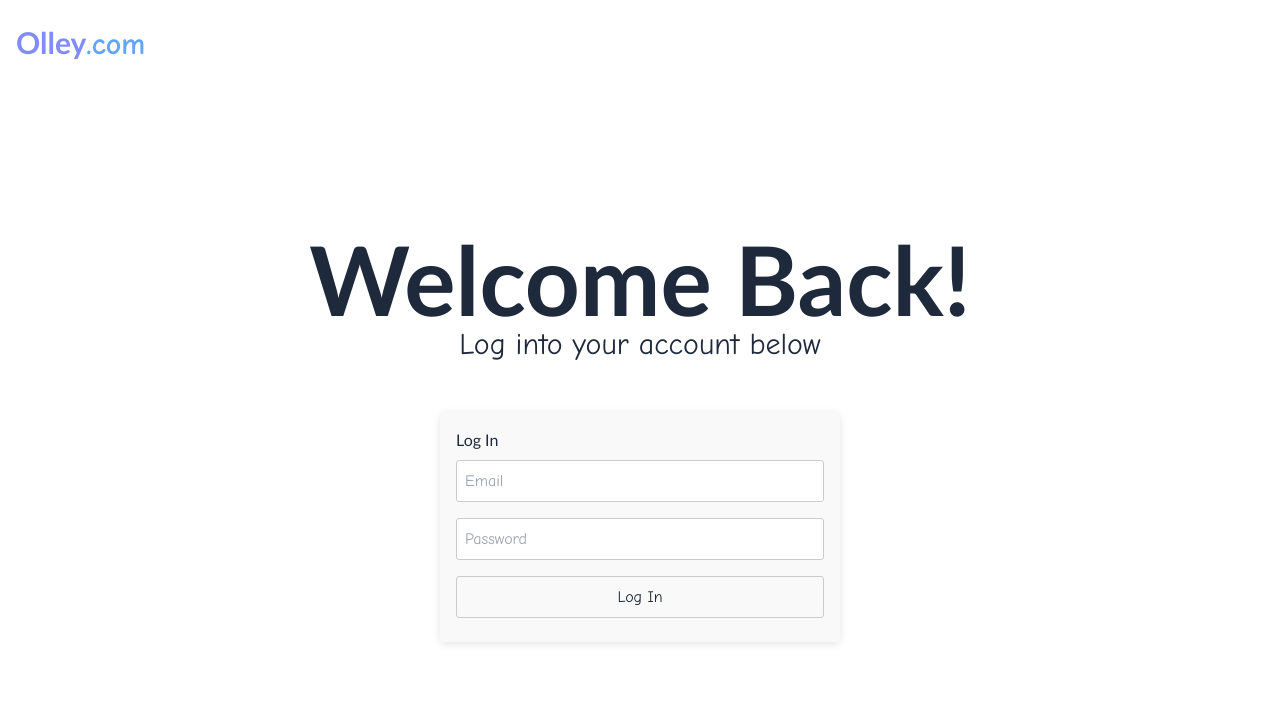
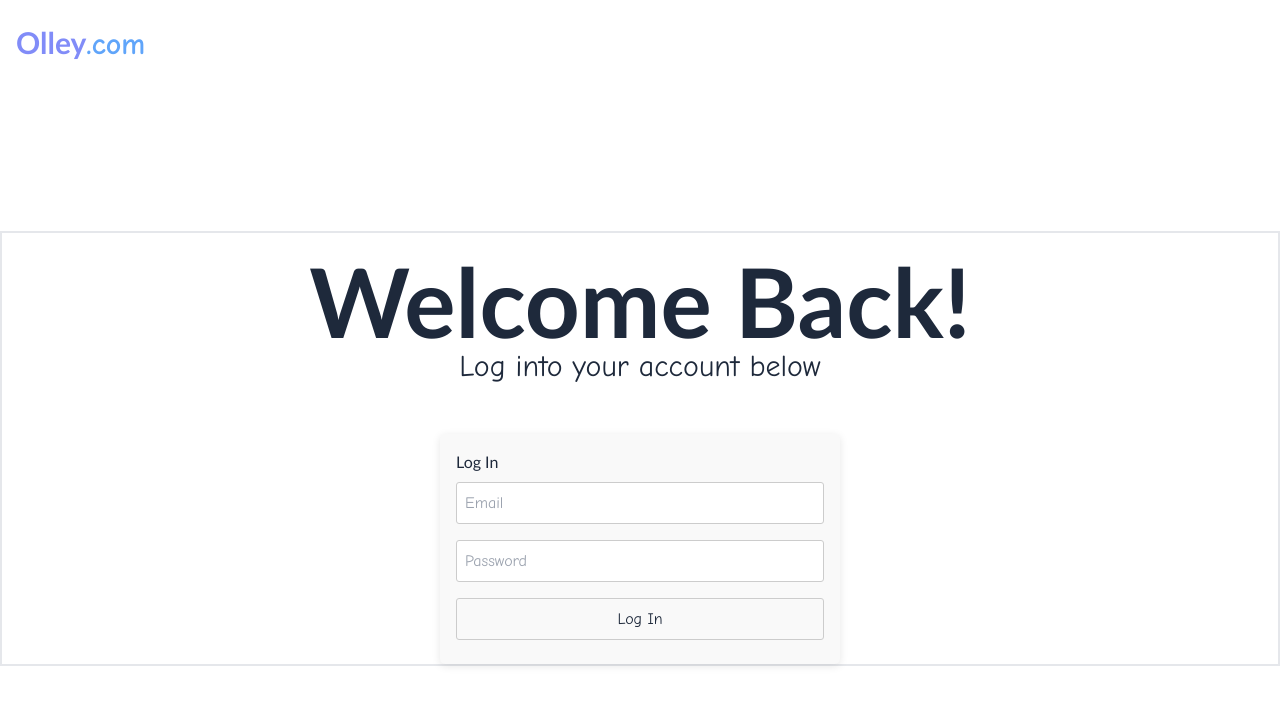
Before and after one commit to AndrewDeAsevedo/Nothing.com, a SvelteKit app: page /login in a window 1280 px wide. Shown: the top 704 px of the page. Built offline with nearby package versions, Linux system fonts and the light colour scheme; a web font is replaced by a local one.

Commit message:
added a border, going to class

```diff
--- a/src/routes/login/+page.svelte
+++ b/src/routes/login/+page.svelte
@@ -36,13 +36,14 @@
 
 <Header type='login'/>
 
-<div class= 'Welcome message'>
-  <h2 class="text-5xl sm:text-6xl md:text-7xl lg:text-8xl macx-w-[1200px] mx-auto w-full text-center font-semibold mt-36">
-    Welcome Back! <span class="text-indigo-400 font-sans"></span>
-  </h2>
-  <p class="text-xl sm:text-2xl md:text-3xl text-center max-w-[1000px] mx-auto w-full">
-    Log into your account below
-  </p>
+<div class="border-2 mt-36">
+  <div class= 'Welcome message mt-5'>
+    <h2 class="text-5xl sm:text-6xl md:text-7xl lg:text-8xl macx-w-[1200px] mx-auto w-full text-center font-semibold">
+      Welcome Back! <span class="text-indigo-400 font-sans"></span>
+    </h2>
+    <p class="text-xl sm:text-2xl md:text-3xl text-center max-w-[1000px] mx-auto w-full">
+      Log into your account below
+    </p>
   </div>
 
   <div class='login-form'>
@@ -52,6 +53,7 @@
           <input type="password" bind:value={password} placeholder="Password" required />
           <button type="submit">Log In</button>
       </form>
+  </div>
 </div>
 
 <style>
```
